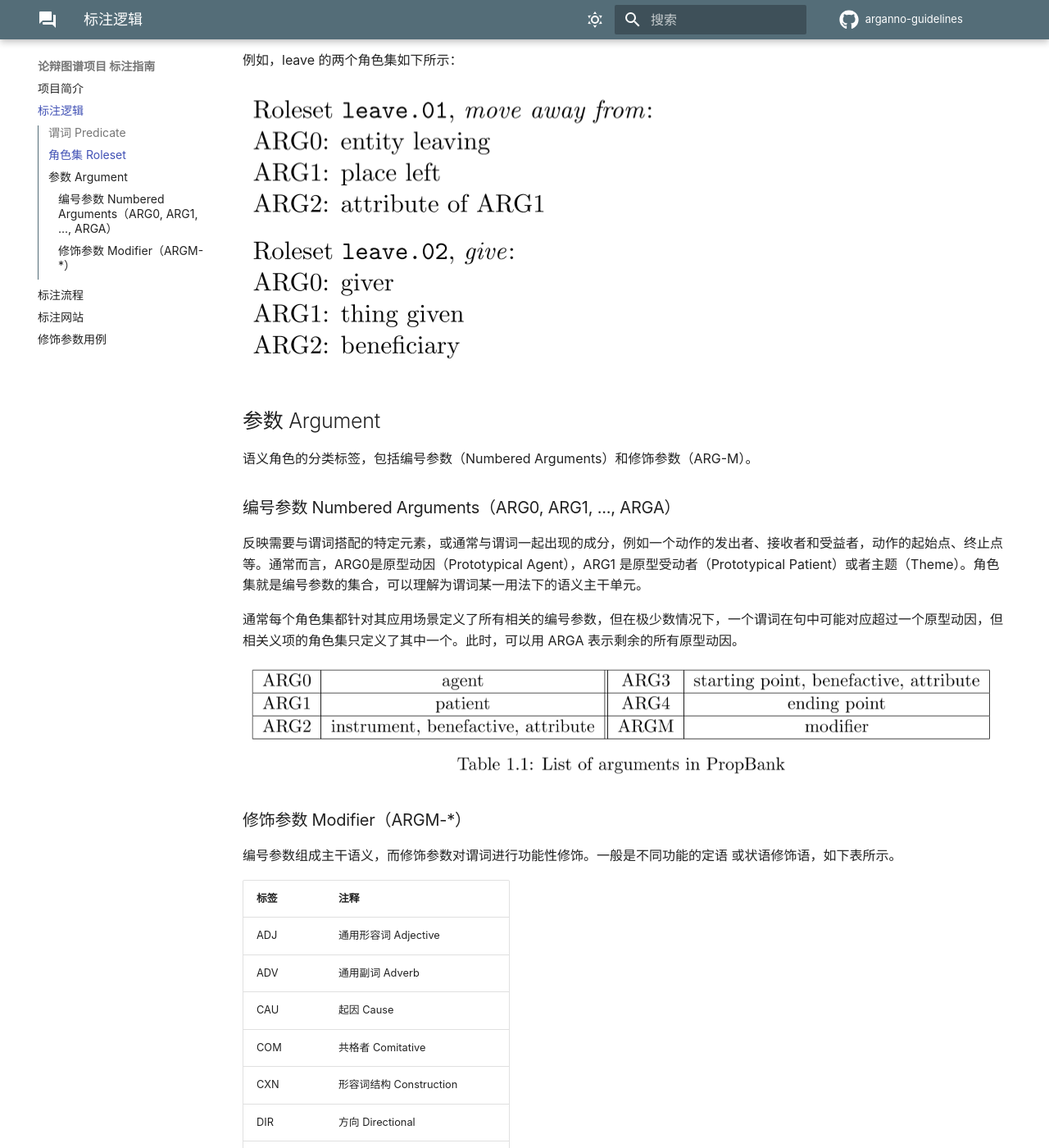
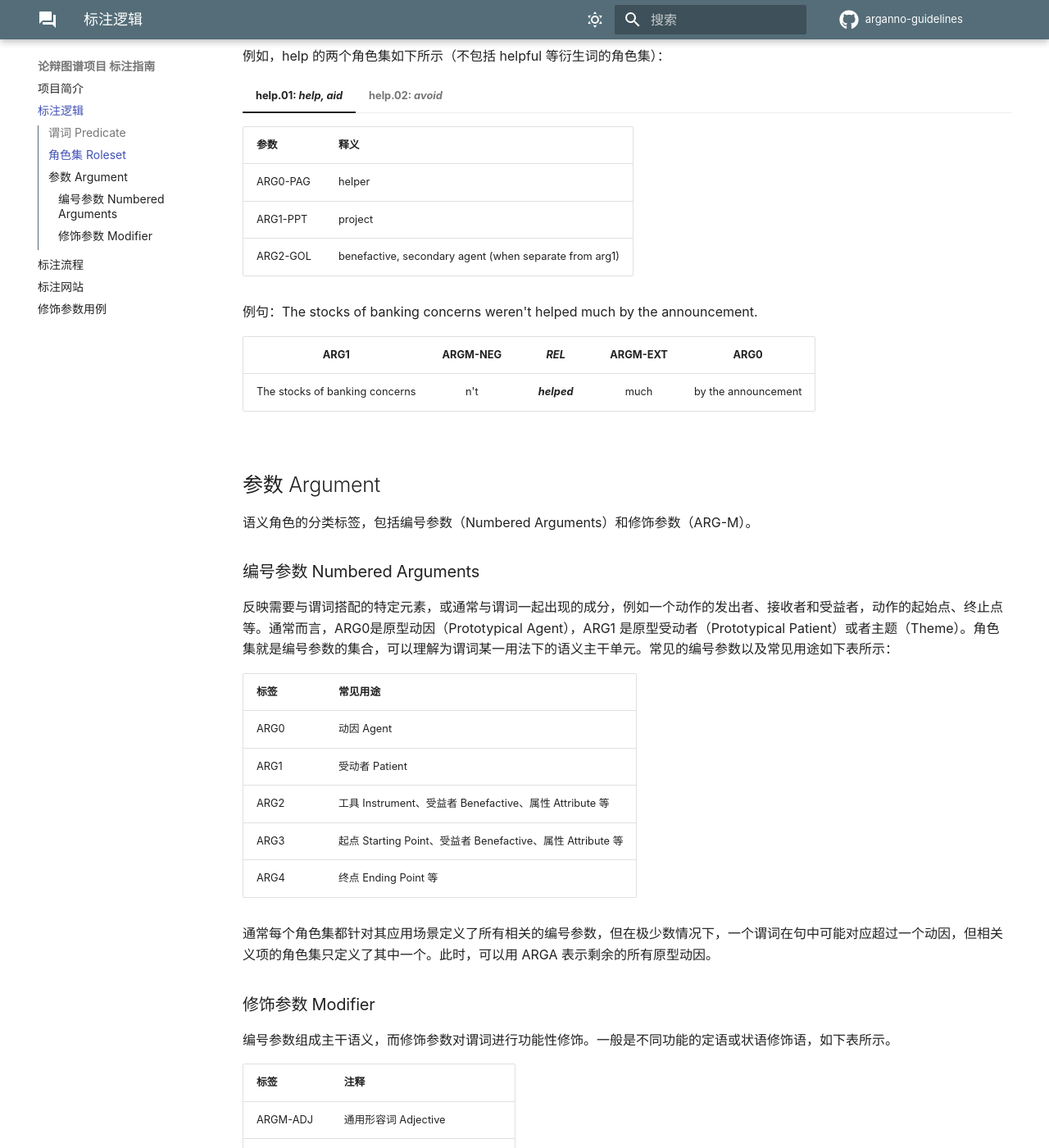
Before and after one commit to ljcleo/arganno-guidelines, an MkDocs documentation site: the page built from docs/logic.md, in a window 1280 px wide and 1400 px high, scrolled down 1121 px. Shown: the whole window at 82% size. Built offline with MkDocs 1.6.1 and Material for MkDocs 9.7.7, drawn with Linux system fonts in a browser that asks for light colours; comment, search, counter and statistics services are not loaded; some of the changed text lies outside the part shown.

Commit message:
update website instructions shrink images replace some images with tables

```diff
--- a/docs/logic.md
+++ b/docs/logic.md
@@ -1,6 +1,6 @@
 # 标注逻辑
 
-![标注示例](标注示例.png)
+<img src="/标注示例.png" alt="标注示例" width="80%"/>
 
 - 目标：为句子中的成分标注其语义角色；
 - 方法：以**谓词 Predicate** 为中心，根据谓词的语境义选择对应的**角色集 Roleset**，再查阅角色集对句子中的语义成分进行参数 Argument 标注。
@@ -11,52 +11,84 @@
 
 例如，right 作为名词的角色集如下所示：
 
-![谓词](谓词.png)
+=== "right.05: *something due to you by law, tradition or modal principle*"
+    | 参数     | 释义                      |
+    | -------- | ------------------------- |
+    | ARG1-PPT | entity with a right       |
+    | ARG2-GOL | what they have a right to |
 
 ## 角色集 Roleset
 
 一个谓词可能对应多个语义，一个语义可以限定一组语义角色（编号参数）集合，我们称之为“角色集”。每个谓词至少拥有一个角色集，标注者需要进行角色集选择。
 
-例如，leave 的两个角色集如下所示：
+例如，help 的两个角色集如下所示（不包括 helpful 等衍生词的角色集）：
 
-![角色集](角色集.png)
+=== "help.01: *help, aid*"
+    | 参数     | 释义                                                   |
+    | -------- | ------------------------------------------------------ |
+    | ARG0-PAG | helper                                                 |
+    | ARG1-PPT | project                                                |
+    | ARG2-GOL | benefactive, secondary agent (when separate from arg1) |
+
+    例句：The stocks of banking concerns weren't helped much by the announcement.
+
+    | ARG1                           | ARGM-NEG | *REL*        | ARGM-EXT | ARG0                |
+    | :----------------------------: | :------: | :----------: | :------: | :-----------------: |
+    | The stocks of banking concerns | n't      | ***helped*** | much     | by the announcement |
+
+=== "help.02: *avoid*"
+    | 参数     | 释义                |
+    | -------- | ------------------- |
+    | ARG0-PAG | agent               |
+    | ARG1-PPT | thing (not) avoided |
+
+    例句：I can't help but wonder why.
+
+    | ARG0 | ARGM-MOD | ARGM-NEG | *REL*      |
+    | :--: | :------: | :------: | :--------: |
+    | I    | ca       | n't      | ***help*** |
 
 ## 参数 Argument
 
 语义角色的分类标签，包括编号参数（Numbered Arguments）和修饰参数（ARG-M）。
 
-### 编号参数 Numbered Arguments（ARG0, ARG1, ..., ARGA）
+### 编号参数 Numbered Arguments
 
-反映需要与谓词搭配的特定元素，或通常与谓词一起出现的成分，例如一个动作的发出者、接收者和受益者，动作的起始点、终止点等。通常而言，ARG0是原型动因（Prototypical Agent），ARG1 是原型受动者（Prototypical Patient）或者主题（Theme）。角色集就是编号参数的集合，可以理解为谓词某一用法下的语义主干单元。
+反映需要与谓词搭配的特定元素，或通常与谓词一起出现的成分，例如一个动作的发出者、接收者和受益者，动作的起始点、终止点等。通常而言，ARG0是原型动因（Prototypical Agent），ARG1 是原型受动者（Prototypical Patient）或者主题（Theme）。角色集就是编号参数的集合，可以理解为谓词某一用法下的语义主干单元。常见的编号参数以及常见用途如下表所示：
 
-通常每个角色集都针对其应用场景定义了所有相关的编号参数，但在极少数情况下，一个谓词在句中可能对应超过一个原型动因，但相关义项的角色集只定义了其中一个。此时，可以用 ARGA 表示剩余的所有原型动因。
+| 标签 | 常见用途                                                   |
+| ---- | ---------------------------------------------------------- |
+| ARG0 | 动因 Agent                                                 |
+| ARG1 | 受动者 Patient                                             |
+| ARG2 | 工具 Instrument、受益者 Benefactive、属性 Attribute 等     |
+| ARG3 | 起点 Starting Point、受益者 Benefactive、属性 Attribute 等 |
+| ARG4 | 终点 Ending Point 等                                       |
 
-![参数标签](参数标签.png)
+通常每个角色集都针对其应用场景定义了所有相关的编号参数，但在极少数情况下，一个谓词在句中可能对应超过一个动因，但相关义项的角色集只定义了其中一个。此时，可以用 ARGA 表示剩余的所有原型动因。
 
-### 修饰参数 Modifier（ARGM-*）
+### 修饰参数 Modifier
 
-编号参数组成主干语义，而修饰参数对谓词进行功能性修饰。一般是不同功能的定语
-或状语修饰语，如下表所示。
+编号参数组成主干语义，而修饰参数对谓词进行功能性修饰。一般是不同功能的定语或状语修饰语，如下表所示。
 
-| 标签 | 注释                           |
-| ---- | ------------------------------ |
-| ADJ  | 通用形容词 Adjective           |
-| ADV  | 通用副词 Adverb                |
-| CAU  | 起因 Cause                     |
-| COM  | 共格者 Comitative              |
-| CXN  | 形容词结构 Construction        |
-| DIR  | 方向 Directional               |
-| DIS  | 连接词 Discourse               |
-| EXT  | 范围 Extent                    |
-| GOL  | 目标 Goal                      |
-| LOC  | 地点 Locative                  |
-| LVB  | 轻动词 Light verb              |
-| MNR  | 方式 Manner                    |
-| MOD  | 情态动词 Modal                 |
-| NEG  | 否定词 Negation                |
-| PRD  | 第二谓语 Secondary Predication |
-| PRP  | 动机 Purpose                   |
-| REC  | 反身词 Reciprocal              |
-| TMP  | 时间 Temporal                  |
+| 标签     | 注释                           |
+| -------- | ------------------------------ |
+| ARGM-ADJ | 通用形容词 Adjective           |
+| ARGM-ADV | 通用副词 Adverb                |
+| ARGM-CAU | 起因 Cause                     |
+| ARGM-COM | 共格者 Comitative              |
+| ARGM-CXN | 形容词结构 Construction        |
+| ARGM-DIR | 方向 Directional               |
+| ARGM-DIS | 连接词 Discourse               |
+| ARGM-EXT | 范围 Extent                    |
+| ARGM-GOL | 目标 Goal                      |
+| ARGM-LOC | 地点 Locative                  |
+| ARGM-LVB | 轻动词 Light verb              |
+| ARGM-MNR | 方式 Manner                    |
+| ARGM-MOD | 情态动词 Modal                 |
+| ARGM-NEG | 否定词 Negation                |
+| ARGM-PRD | 第二谓语 Secondary Predication |
+| ARGM-PRP | 动机 Purpose                   |
+| ARGM-REC | 反身词 Reciprocal              |
+| ARGM-TMP | 时间 Temporal                  |
 
 *注：类别标签的详细说明与用例请查阅[修饰参数用例](modifier.md)。*
```
Also changed, not shown: docs/process.md (+2 -2 lines), docs/website.md (+42 -28 lines), docs/任务组.png, docs/任务选择.png (added), docs/参数引用.png, docs/参数标签.png (deleted), docs/已标注界面.png, docs/已登录主页.png (added), docs/未标注界面.png, docs/未登录主页.png (added), docs/界面组成.png (deleted), docs/登录.png (deleted), docs/角色集.png (deleted), docs/角色集说明.png, 4 more files.
